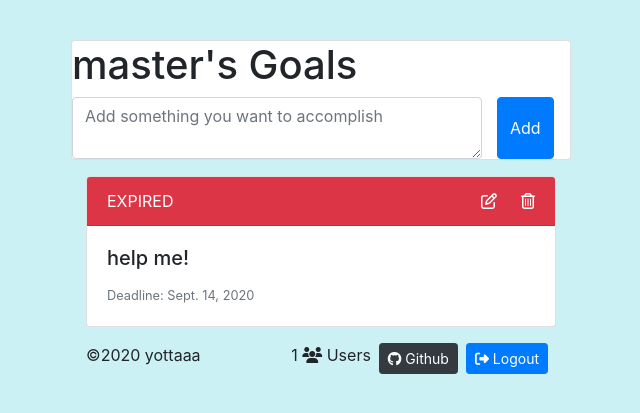
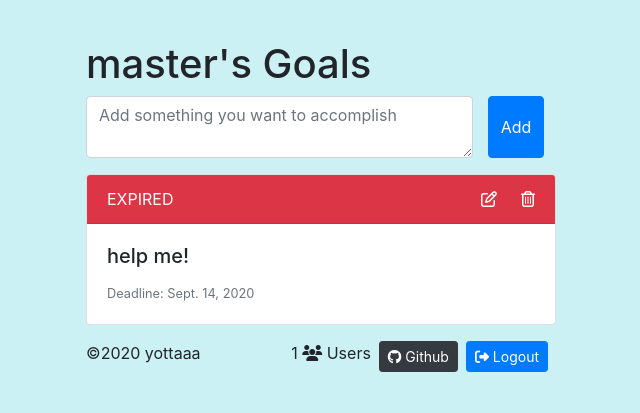
Before and after one commit to yottaaa/todowithdeadline, a Django app: page /todo/ in a window 1280 px wide. Shown: the top 413 px of the page, without its empty margins (319-959 px from the left). Run offline with Django 3.2, Linux system fonts and the light colour scheme; a user stored in the database is signed in; data comes from the database, SQL or seed files in the repository; some libraries are stand-ins or nearby versions.

Commit message:
change design in forms

```diff
--- a/todoapp/templates/todoapp/index.html
+++ b/todoapp/templates/todoapp/index.html
@@ -5,7 +5,7 @@
             <p>You need to <a href="{% url 'loginview' %}">login</a></p>
         {% else %}
         <div style="width: 100%;max-width: 500px;">
-            <div class="card mb-3">
+            <div class="col-12 mb-3">
                 <form action="{% url 'addtask' %}" method="POST">
                     <h1>{{ request.user.username }}'s Goals</h1>
                     {% csrf_token %}
```
